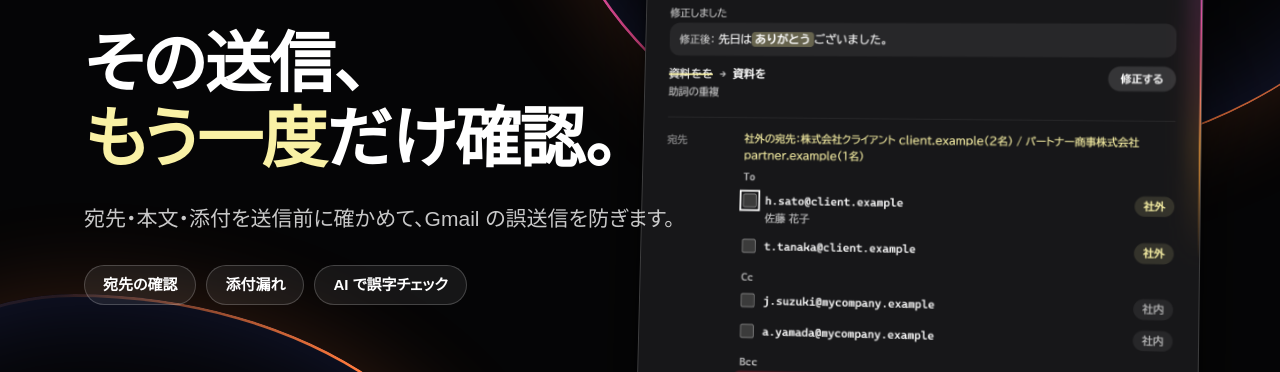
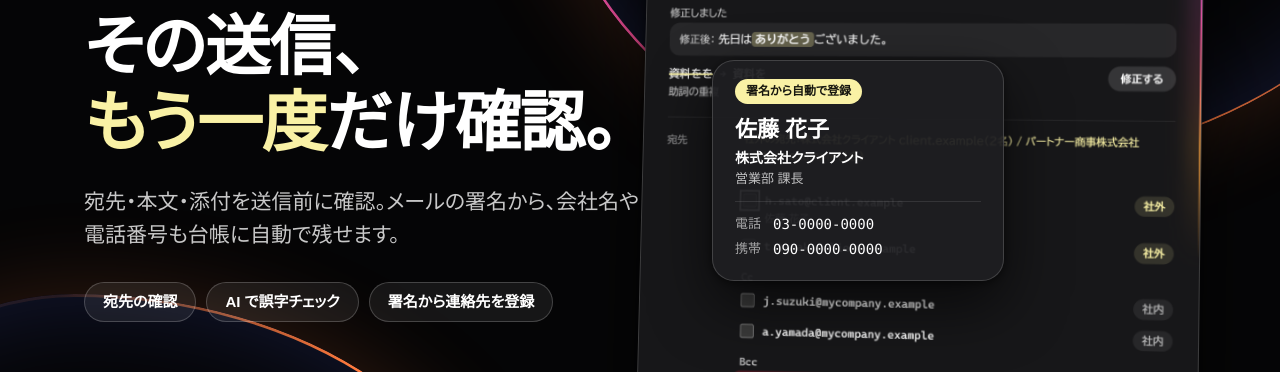
Before and after one commit to GuNji-21/send-check-for-gmail, a browser extension: page store/promo/marquee.html in a window 1280 px wide. Shown: the part 276-648 px from the top of the page. Drawn offline with Linux system fonts and the light colour scheme.

Commit message:
docs: highlight the contact directory in the store description and marquee
Co-Authored-By: Claude Fable 5.2 <noreply@anthropic.com>

```diff
--- a/store/promo/marquee.html
+++ b/store/promo/marquee.html
@@ -130,6 +130,7 @@
         color: #f9f1a5;
       }
       .lead {
+        max-width: 570px;
         margin: 24px 0 0;
         color: rgba(255, 255, 255, 0.78);
         font-size: 21px;
@@ -182,6 +183,69 @@
         border-radius: inherit;
         pointer-events: none;
       }
+      /* 署名から登録された連絡先の例（確認ダイアログの手前に重ねる） */
+      .contact {
+        position: absolute;
+        top: 336px;
+        left: 712px;
+        z-index: 2;
+        width: 292px;
+        padding: 18px 22px 20px;
+        border: 1px solid rgba(255, 255, 255, 0.16);
+        border-radius: 22px;
+        background: rgba(30, 30, 33, 0.94);
+        box-shadow:
+          0 2px 8px rgba(0, 0, 0, 0.5),
+          0 24px 60px rgba(0, 0, 0, 0.6);
+      }
+      .contact p {
+        margin: 0;
+      }
+      .contact .label {
+        display: inline-block;
+        margin-bottom: 12px;
+        padding: 4px 11px;
+        border-radius: 999px;
+        background: #f9f1a5;
+        color: #17170f;
+        font-weight: 700;
+        font-size: 12px;
+        line-height: 1.4;
+      }
+      .contact .name {
+        font-weight: 700;
+        font-size: 22px;
+        line-height: 1.3;
+      }
+      .contact .company {
+        margin-top: 4px;
+        font-weight: 700;
+        font-size: 14px;
+        line-height: 1.5;
+      }
+      .contact .role {
+        color: rgba(255, 255, 255, 0.72);
+        font-size: 13px;
+        line-height: 1.5;
+      }
+      .contact dl {
+        display: grid;
+        grid-template-columns: auto 1fr;
+        gap: 4px 12px;
+        margin: 12px 0 0;
+        padding-top: 12px;
+        border-top: 1px solid rgba(255, 255, 255, 0.1);
+        font-size: 13px;
+        line-height: 1.5;
+      }
+      .contact dt {
+        color: rgba(255, 255, 255, 0.6);
+      }
+      .contact dd {
+        margin: 0;
+        font-family: 'Cascadia Mono', Consolas, monospace;
+        font-size: 14px;
+      }
       /* 下の端は、背景になじませる */
       .fade {
         position: absolute;
@@ -200,6 +264,18 @@
       <div class="dialog"><img id="shot" src="marquee-dialog.ja.png" alt="" /></div>
     </div>
     <div class="fade"></div>
+    <div class="contact" id="contact">
+      <p class="label" id="c-label"></p>
+      <p class="name" id="c-name"></p>
+      <p class="company" id="c-company"></p>
+      <p class="role" id="c-role"></p>
+      <dl>
+        <dt id="c-phone-k"></dt>
+        <dd id="c-phone-v"></dd>
+        <dt id="c-mobile-k"></dt>
+        <dd id="c-mobile-v"></dd>
+      </dl>
+    </div>
     <div class="copy">
       <div class="brand">
         <svg xmlns="http://www.w3.org/2000/svg" viewBox="16 16 96 96">
@@ -254,14 +330,30 @@
       const text = en
         ? {
             head: ['Check it ', 'before', 'you send.'],
-            lead: 'Review recipients, body and attachments in Gmail, and catch mistakes before they go out.',
-            pills: ['Recipients', 'Missing attachments', 'AI typo check'],
+            lead: 'Review recipients, body and attachments in Gmail. Signatures in your email become a contact directory, automatically.',
+            pills: ['Recipient check', 'AI typo check', 'Contacts from signatures'],
+            card: {
+              label: 'Saved from the signature',
+              name: 'Hanako Sato',
+              company: 'Client Corporation',
+              role: 'Sales / Manager',
+              phone: ['Phone', '03-0000-0000'],
+              mobile: ['Mobile', '090-0000-0000'],
+            },
             shot: 'marquee-dialog.en.png',
           }
         : {
             head: ['その送信、', 'もう一度', 'だけ確認。'],
-            lead: '宛先・本文・添付を送信前に確かめて、Gmail の誤送信を防ぎます。',
-            pills: ['宛先の確認', '添付漏れ', 'AI で誤字チェック'],
+            lead: '宛先・本文・添付を送信前に確認。メールの署名から、会社名や電話番号も台帳に自動で残せます。',
+            pills: ['宛先の確認', 'AI で誤字チェック', '署名から連絡先を登録'],
+            card: {
+              label: '署名から自動で登録',
+              name: '佐藤 花子',
+              company: '株式会社クライアント',
+              role: '営業部 課長',
+              phone: ['電話', '03-0000-0000'],
+              mobile: ['携帯', '090-0000-0000'],
+            },
             shot: 'marquee-dialog.ja.png',
           };
       const head = document.getElementById('head');
@@ -278,6 +370,17 @@
         document.getElementById('pills').append(pill);
       }
       document.getElementById('shot').src = text.shot;
+      const set = (id, value) => {
+        document.getElementById(id).textContent = value;
+      };
+      set('c-label', text.card.label);
+      set('c-name', text.card.name);
+      set('c-company', text.card.company);
+      set('c-role', text.card.role);
+      set('c-phone-k', text.card.phone[0]);
+      set('c-phone-v', text.card.phone[1]);
+      set('c-mobile-k', text.card.mobile[0]);
+      set('c-mobile-v', text.card.mobile[1]);
     </script>
   </body>
 </html>
```
Also changed, not shown: store/listing.md (+18 -12 lines), store/promo/marquee.en.png, store/promo/marquee.ja.png.
